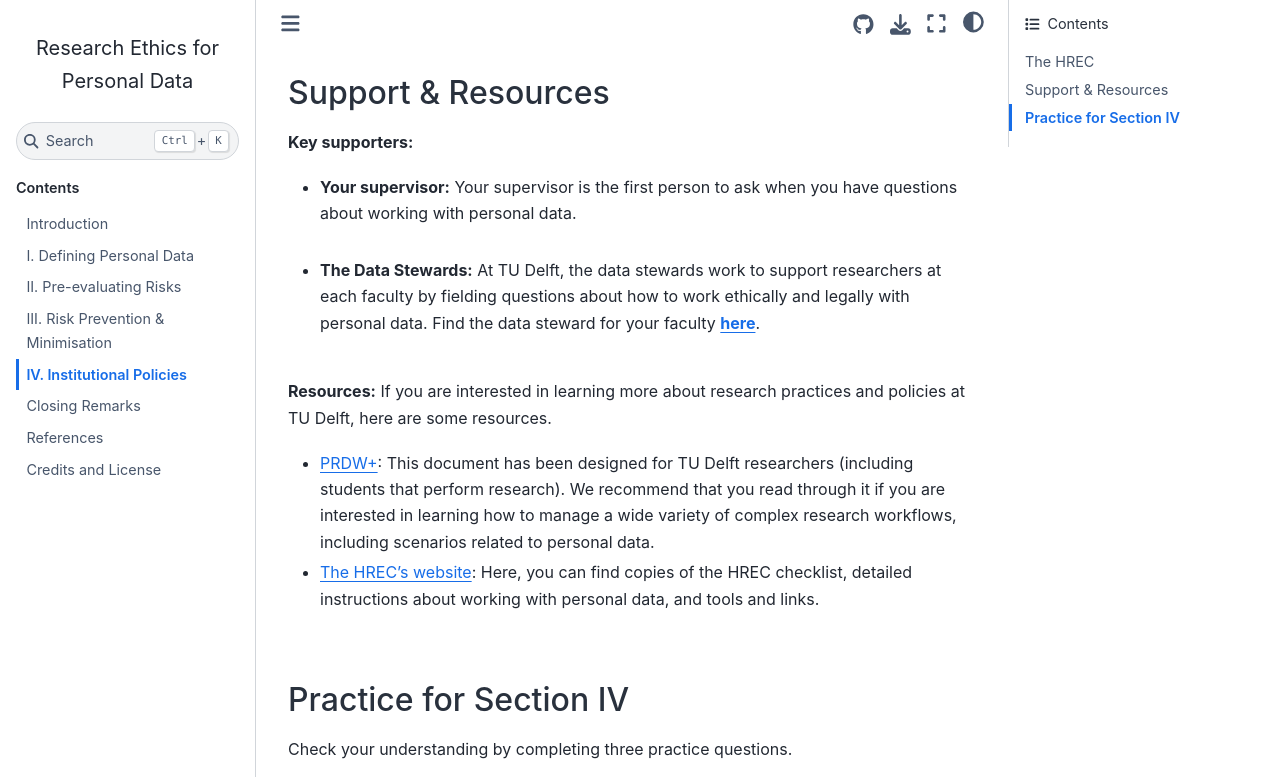
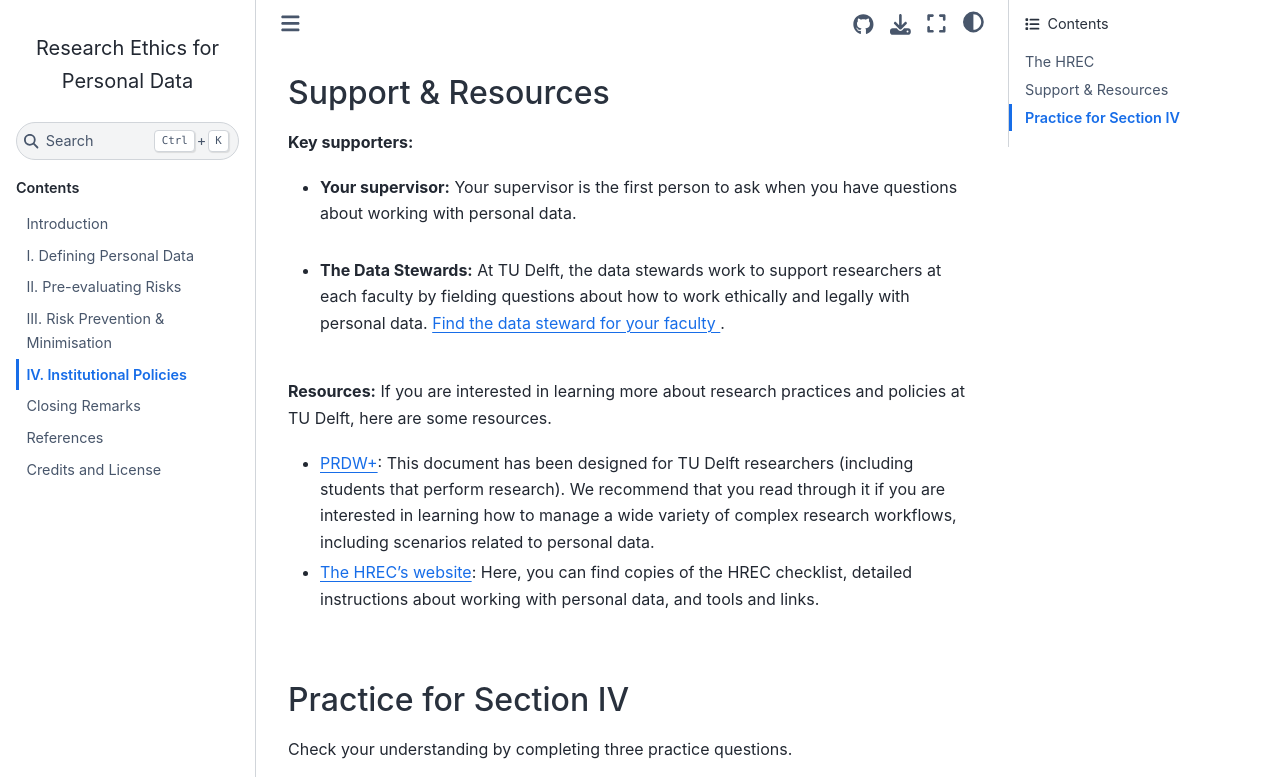
Before and after one commit to tu-delft-library/BSc_Research_Ethics_for_Personal_Data, a Jupyter Book: the page built from book/institutional_policies.md, in a window 1280 px wide and 900 px high, scrolled down 1465 px, cut to the strip 0-777 px from the top of the window. Built offline with Jupyter Book 1.0.4 settings and Sphinx 7.4.7 and the Sphinx Book theme 1.1.4, drawn with Linux system fonts in a browser that asks for light colours; comment, search, counter and statistics services are not loaded.

Commit message:
Update institutional_policies.md

```diff
--- a/book/institutional_policies.md
+++ b/book/institutional_policies.md
@@ -46,7 +46,7 @@ A DMP describes the plan to manage data throughout the research process, from st
 - **Your supervisor:** Your supervisor is the first person to ask when you have questions about working with personal data.
 <br>
 
-- **The Data Stewards:** At TU Delft, the data stewards work to support researchers at each faculty by fielding questions about how to work ethically and legally with personal data. Find the data steward for your faculty <a href="https://www.tudelft.nl/en/library/data-management/get-support-on-data-management/contact-the-data-stewards" target="_blank">**here**</a>.
+- **The Data Stewards:** At TU Delft, the data stewards work to support researchers at each faculty by fielding questions about how to work ethically and legally with personal data. <a href="https://www.tudelft.nl/en/library/data-management/get-support-on-data-management/contact-the-data-stewards" target="_blank">Find the data steward for your faculty </a>.
 <br>
 
 **Resources:**
```
